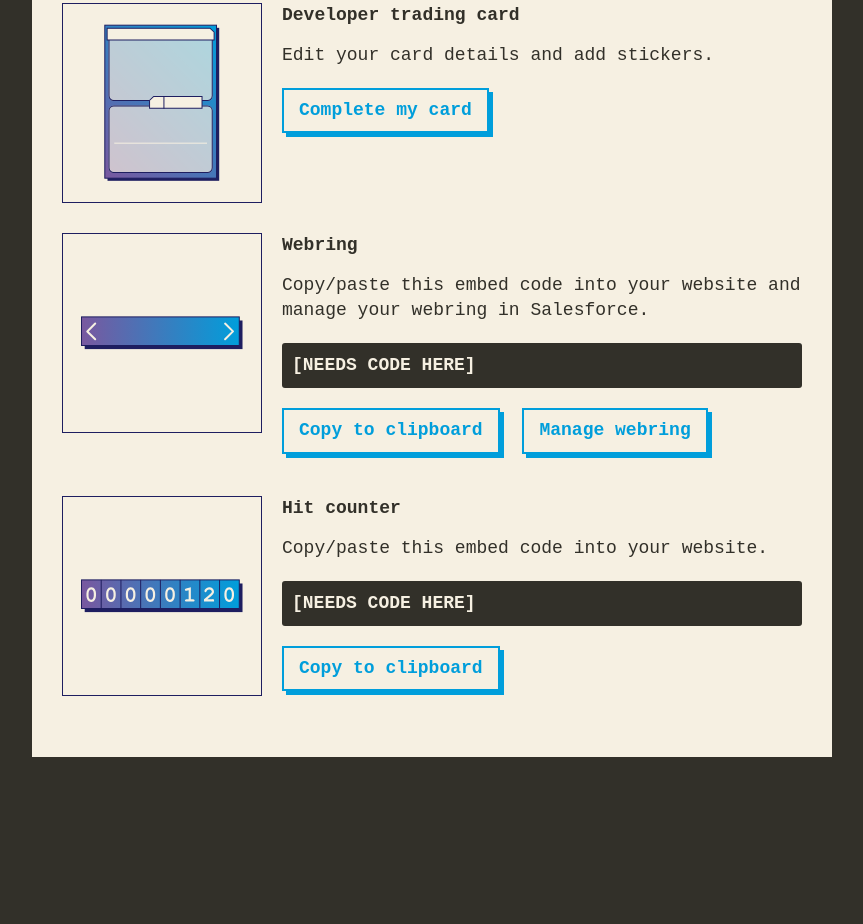
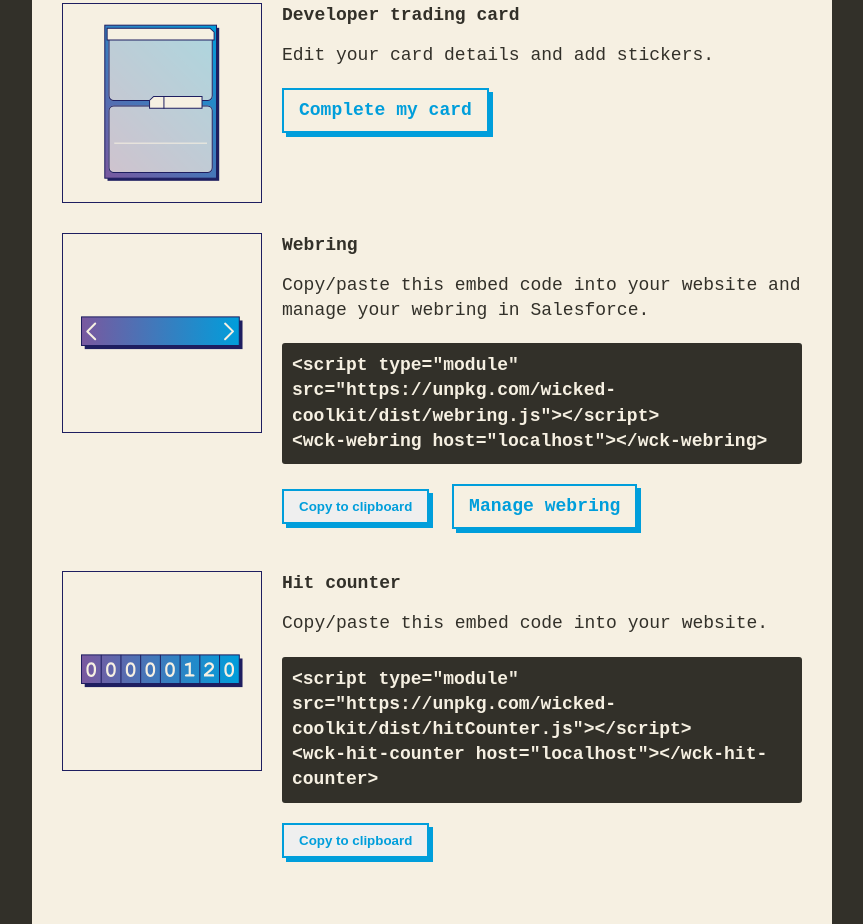
Before and after one commit to Ryuno-Ki/wicked-coolkit-user, a website: page views/getting-started.html in a window 1280 px wide. Shown: the part 350-1274 px from the top of the page, without its empty margins (208-1071 px from the left). Before the commit the page ends 1107 px from the top, so only its background shows below. Drawn offline with Linux system fonts and the light colour scheme; some packages are replaced by stand-ins of ours; a script that the page names is missing.

Commit message:
Make copy buttons functional

```diff
--- a/package.json
+++ b/package.json
@@ -5,6 +5,7 @@
     "url": "https://github.com/andyet/wicked-coolkit-user/issues"
   },
   "dependencies": {
+    "clipboard": "^2.0.6",
     "dotenv": "^8.2.0",
     "express": "^4.17.1",
     "hbs": "^4.1.1",
@@ -22,6 +23,7 @@
     "url": "git+https://github.com/andyet/wicked-coolkit-user.git"
   },
   "scripts": {
+    "build": "cpr node_modules/clipboard/dist/clipboard.min.js public/resources/vendor/",
     "start": "node server.js"
   }
 }
--- /dev/null
+++ b/public/resources/set-code.js
@@ -0,0 +1,18 @@
+;(function () {
+  const generateSnippet = (name) => {
+    const tag = name.replace(/[A-Z]/g, (l) => "-" + l).toLowerCase()
+    const scriptTag = `<script type="module" src="https://unpkg.com/wicked-coolkit/dist/${name}.js"></script>`
+    const componentTag = `<wck-${tag} host="${window.location.host}"></wck-${tag}>`
+    return [scriptTag, componentTag].join("\n")
+  }
+
+  const clip = new ClipboardJS(".copy-button")
+
+  clip.on("success", console.log)
+
+  document.getElementById("hit-counter-code").innerText = generateSnippet(
+    "hitCounter"
+  )
+
+  document.getElementById("webring-code").innerText = generateSnippet("webring")
+})()
--- a/views/getting-started.html
+++ b/views/getting-started.html
@@ -11,6 +11,7 @@
     <link rel="shortcut icon" href="/resources/favicon.ico" />
     <link rel="stylesheet" href="/resources/reset.css" />
     <link rel="stylesheet" href="/resources/getting-started.css" />
+    <script src="/resources/vendor/clipboard.min.js"></script>
   </head>
   <body>
     <div id="main">
@@ -75,9 +76,17 @@
             </div>
             <div class="content">
               <h2>Webring</h2>
-              <p>Copy/paste this embed code into your website and manage your webring in Salesforce.</p>
-              <pre><code>[NEEDS CODE HERE]</code></pre>
-              <a href="" class="button">Copy to clipboard</a>
+              <p>
+                Copy/paste this embed code into your website and manage your
+                webring in Salesforce.
+              </p>
+              <pre><code id="webring-code"></code></pre>
+              <button
+                data-clipboard-target="#webring-code"
+                class="button copy-button"
+              >
+                Copy to clipboard
+              </button>
               <a href="" class="button">Manage webring</a>
             </div>
           </div>
@@ -93,13 +102,19 @@
             <div class="content">
               <h2>Hit counter</h2>
               <p>Copy/paste this embed code into your website.</p>
-              <pre><code>[NEEDS CODE HERE]</code></pre>
-              <a href="" class="button">Copy to clipboard</a>
+              <pre><code id="hit-counter-code"></code></pre>
+              <button
+                data-clipboard-target="#hit-counter-code"
+                class="button copy-button"
+              >
+                Copy to clipboard
+              </button>
             </div>
           </div>
         </div>
       </main>
       <footer></footer>
     </div>
+    <script src="/resources/set-code.js"></script>
   </body>
 </html>
```
Also changed, not shown: 2 other files.
